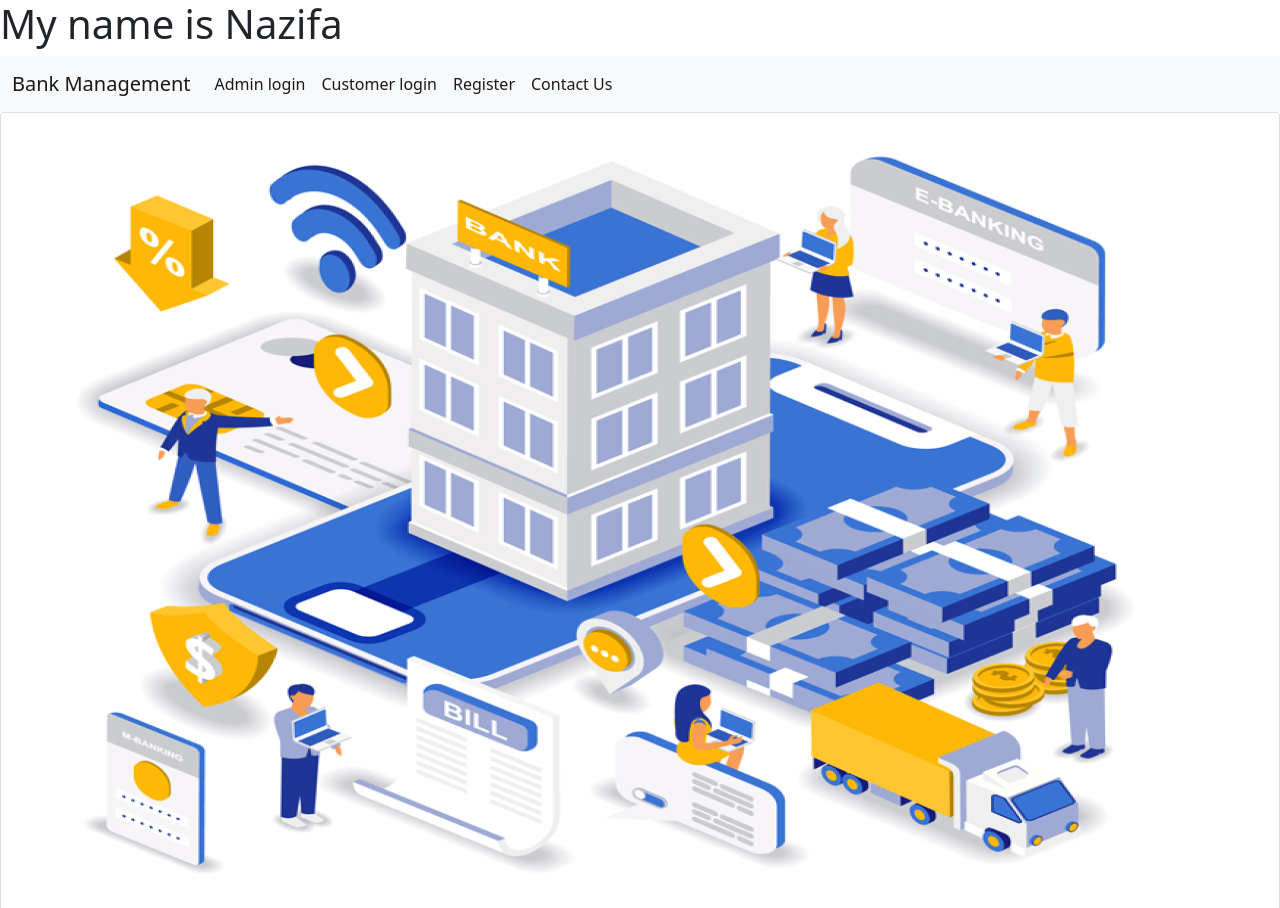
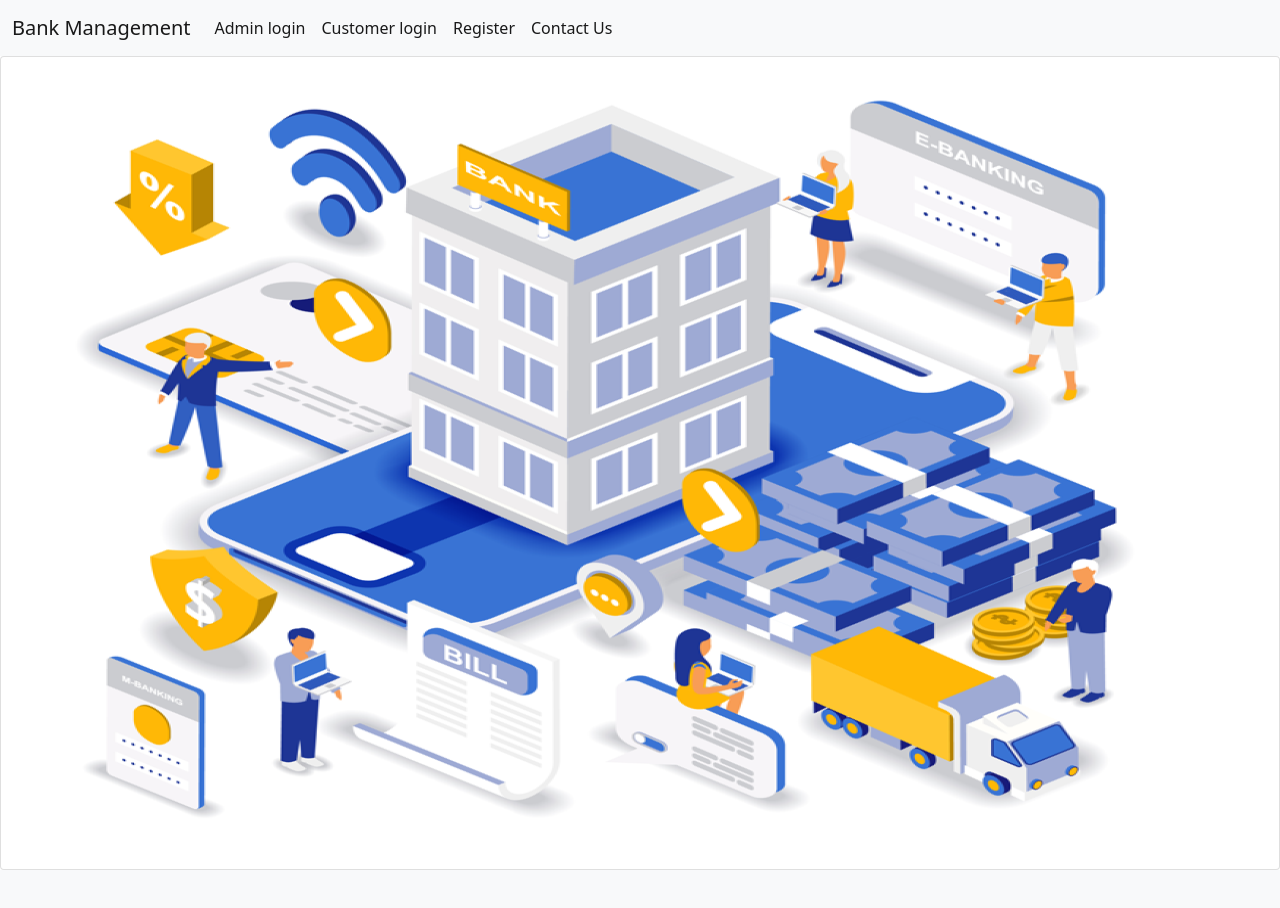
Before and after one commit to NazifaBhuiyan/Onilne-Banking-System, a PHP site: page /bank2/index.php in a window 1280 px wide. Shown: the top 908 px of the page. After the commit the page ends 870 px from the top, so only its background shows below. Run offline with PHP 8.4, Linux system fonts and the light colour scheme.

Commit message:
Last modification by Nazifa

```diff
--- a/index.php
+++ b/index.php
@@ -15,7 +15,7 @@ integrity="sha384-b5kHyXgcpbZJO/tY9Ul7kGkf1S0CWuKcCD38l8YkeH8z8QjE0GmW1gYU5S9FOn
 </head>
 
 <body>
-<h1> My name is Nazifa </h1>
+
 <nav class="navbar navbar-expand-lg navbar-light bg-light fixed">
   <div class="container-fluid">
     <a class="navbar-brand" href="http://localhost/bank/index.php">Bank Management</a>
```
